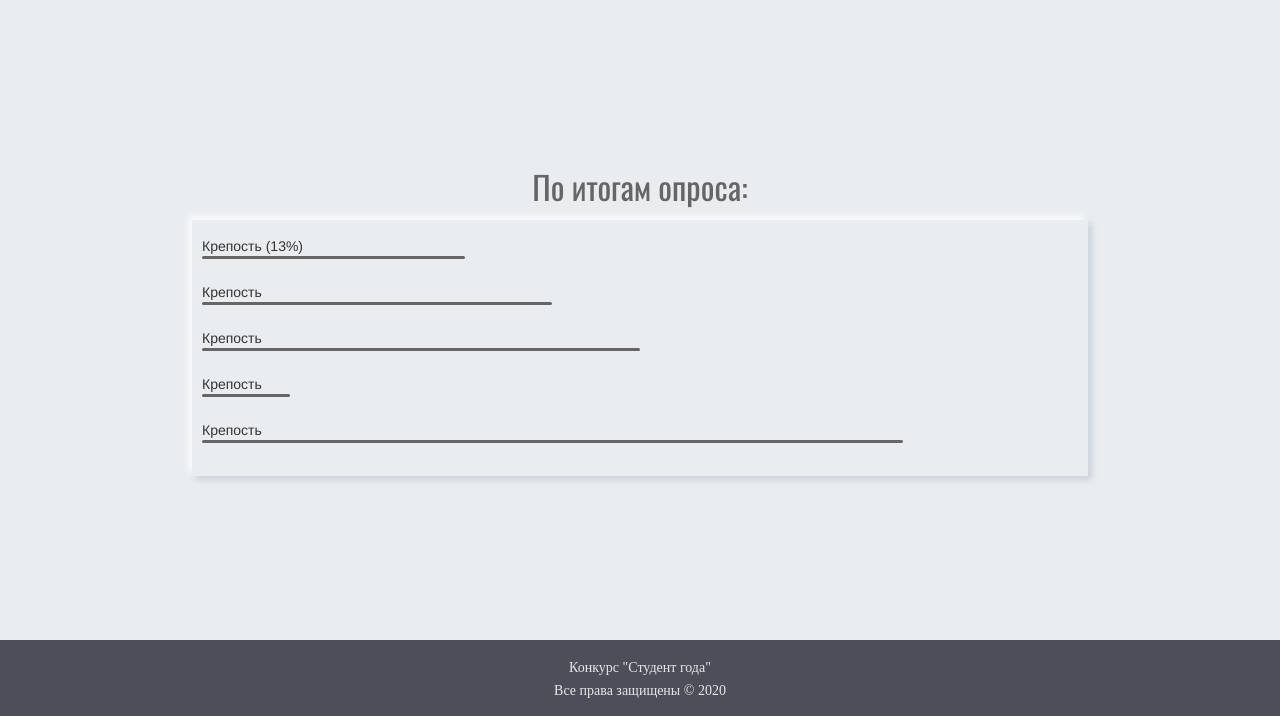
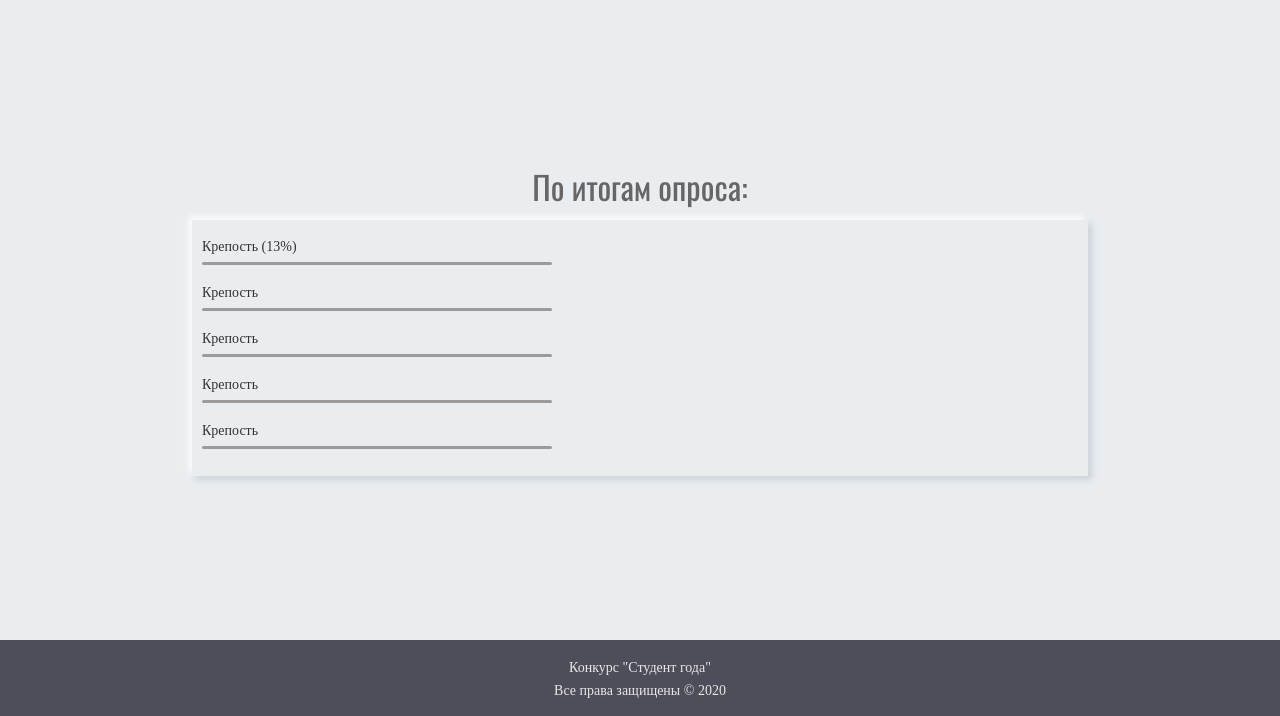
Before and after one commit to ioSeoGio/presentation-roadmap-site, a Yii app: template views/site/statistic.php in a window 1280 px wide. Shown: the part 86-802 px from the top of the page. Run offline with PHP 8.4 and a stand-in for Yii, Linux system fonts and the light colour scheme; the template is opened without the code that fills it, so the values that code supplies are empty; some libraries are stand-ins or nearby versions; some web fonts are replaced.

Commit message:
design fix

```diff
--- a/views/site/statistic.php
+++ b/views/site/statistic.php
@@ -5,7 +5,7 @@
     <div class="statistic">
         <div class="item">
             <span>Крепость (13%)</span>
-            <div class="item-length item-length-1"></div>
+            <div class="item-length item-length-2"></div>
         </div>
         <div class="item">
             <span>Крепость</span>
@@ -13,15 +13,15 @@
         </div>
         <div class="item">
             <span>Крепость</span>
-            <div class="item-length item-length-3"></div>
+            <div class="item-length item-length-2"></div>
         </div>
         <div class="item">
             <span>Крепость</span>
-            <div class="item-length item-length-4"></div>
+            <div class="item-length item-length-2"></div>
         </div>
         <div class="item">
             <span>Крепость</span>
-            <div class="item-length item-length-5"></div>
+            <div class="item-length item-length-2"></div>
         </div>
     </div>
 </div>
--- a/views/site/view.php
+++ b/views/site/view.php
@@ -39,7 +39,6 @@
                     <img src="<?= Yii::getAlias('@web/img/star.png') ?>" alt="star" class="star" data-id="3">
                     <img src="<?= Yii::getAlias('@web/img/star.png') ?>" alt="star" class="star" data-id="4">
                     <img src="<?= Yii::getAlias('@web/img/star.png') ?>" alt="star" class="star" data-id="5">
-                    <img src="<?= Yii::getAlias('@web/img/return.png') ?>" alt="return" class="return-vote">
                 </div>
             </div>
 
--- a/web/css/statistic.css
+++ b/web/css/statistic.css
@@ -1,5 +1,5 @@
 .info{
-    height: 80vh;
+    min-height: 80vh;
     width: 100%;
 
     display: flex;
@@ -27,9 +27,15 @@
     margin: 6px 0;
 }
 
+.item span{
+    font-family: 'Montserrat-Bold';
+    margin: 4px 0;
+}
+
 .item-length{
+    margin: 5px 0;
     height: 3px;
-    background-color: #666;
+    background-color: #9b9b9b;
     border-radius: 2px;
 }
 
--- a/web/js/view.js
+++ b/web/js/view.js
@@ -69,7 +69,7 @@ $('body').on('click', '.nav', function(){
 });
 
 $('.star').hover(function(){
-    if(!+$(".vote").attr("data-active")){
+
     let num = +$(this).attr("data-id");
 
     for(let i = 0; i < num; i++)
@@ -77,14 +77,12 @@ $('.star').hover(function(){
         if(!$(`.star:eq(${i})`).attr("src").includes("star-active"))
             $(`.star:eq(${i})`).attr("src", $(`.star:eq(${i})`).attr("src").replace("star", "star-active"))
     }
-    }
+
 
 }, function(){
-    if(!+$(".vote").attr("data-active")){
     $('.star').each((idx, item) => {
         $(item).attr("src", $(this).attr("src").replace("star-active", "star") )
     })
-    }
 })
 
 
```
Lines whose indentation alone changed are shown as unchanged.
